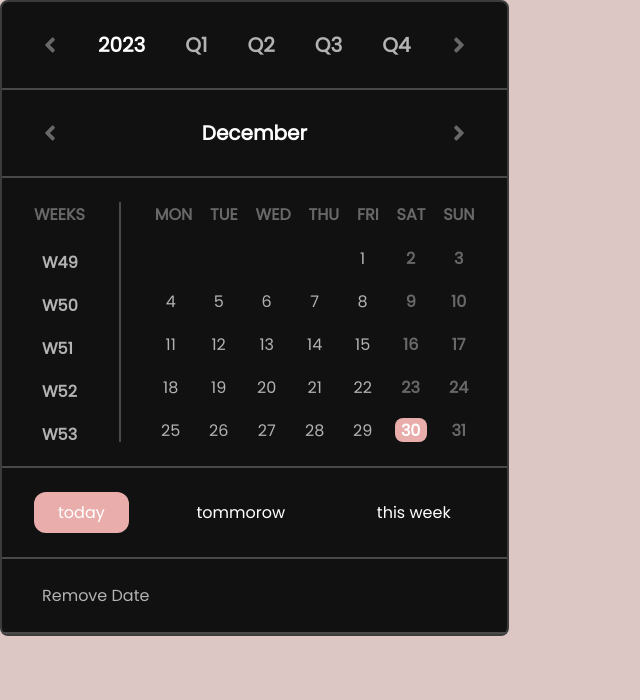
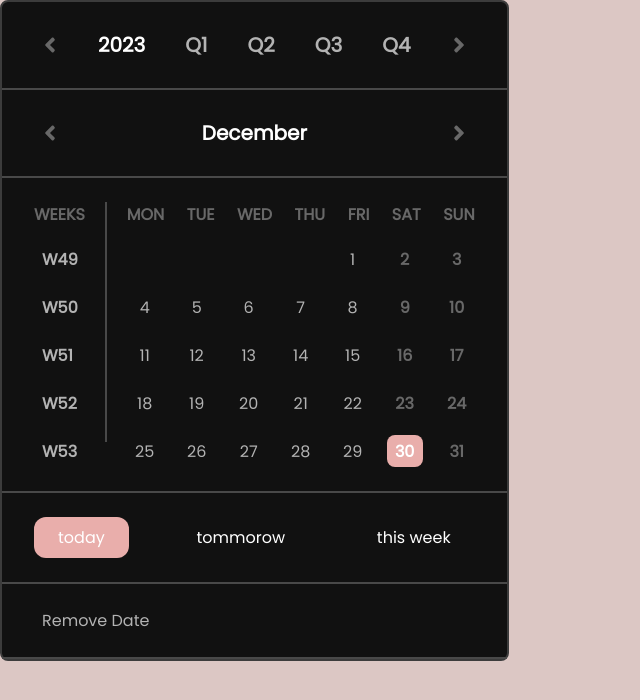
Before and after one commit to Tantanok221/Tasklander, a React (Vite) app: page / in a window 1280 px wide. Shown: the top 700 px of the page, without its empty margins (0-640 px from the left). Built offline with nearby package versions, Linux system fonts and the light colour scheme.

Commit message:
style: Increase size of the datePicker button

```diff
--- a/src/components/DatePicker/style.module.scss
+++ b/src/components/DatePicker/style.module.scss
@@ -106,8 +106,8 @@
   justify-content: space-between;
 }
 .textContainer {
-  width: 2rem;
-  height: 1.5rem;
+  width: 2.25rem;
+  height: 2rem;
   flex-shrink: 0;
   font-size: 1rem;
   color: $iconGray-onHold;
```
